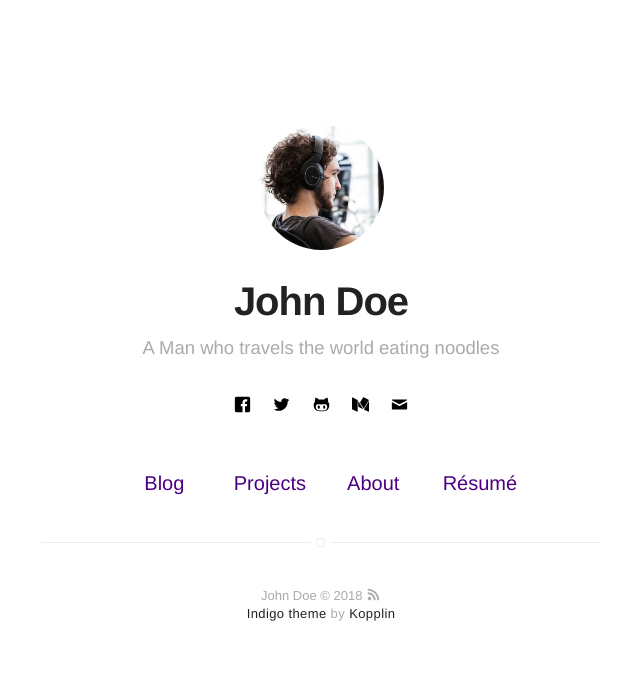
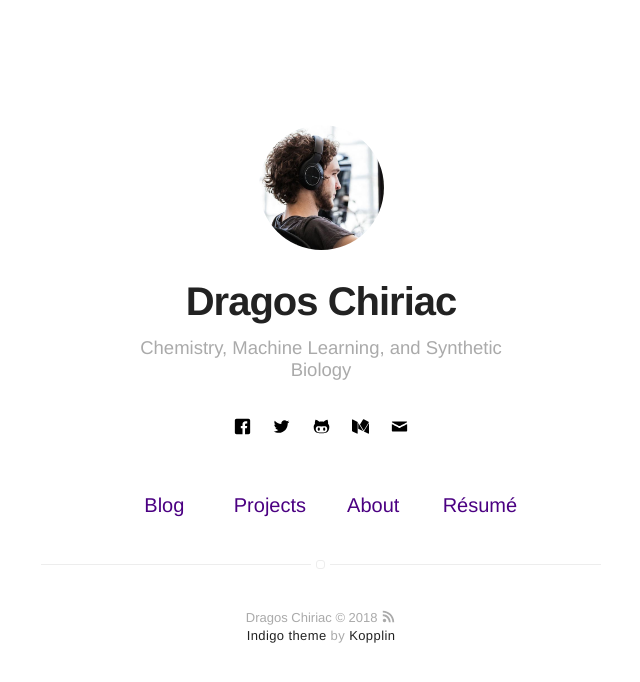
Before and after one commit to dragoschiriac/dragoschiriac.github.io, a Jekyll site: the page built from index.html, in a window 1280 px wide. Shown: the top 682 px of the page, without its empty margins (319-959 px from the left). Built offline with Jekyll 4.4.1, drawn with Linux system fonts in a browser that asks for light colours.

Commit message:
updated config

```diff
--- a/_config.yml
+++ b/_config.yml
@@ -1,9 +1,9 @@
 # main text of home
-name: John Doe
-bio: A Man who travels the world eating noodles
+name: Dragos Chiriac
+bio: Chemistry, Machine Learning, and Synthetic Biology
 
 # twitter summary info
-description: A blog about technology and stuff related
+description: A blog about chemistry, machine learning, and synthetic biology
 
 # if it's an external image, update below for true
 # better with square images
@@ -16,7 +16,7 @@ resume: true
 resume-external: true
 resume-url: https://google.com/?q=my+resume
 
-url: https://koppl.in/indigo
+url: https://dragoschiriac.github.io/
 # your url: http://USERNAME.github.io
 
 permalink: /:title/
```
